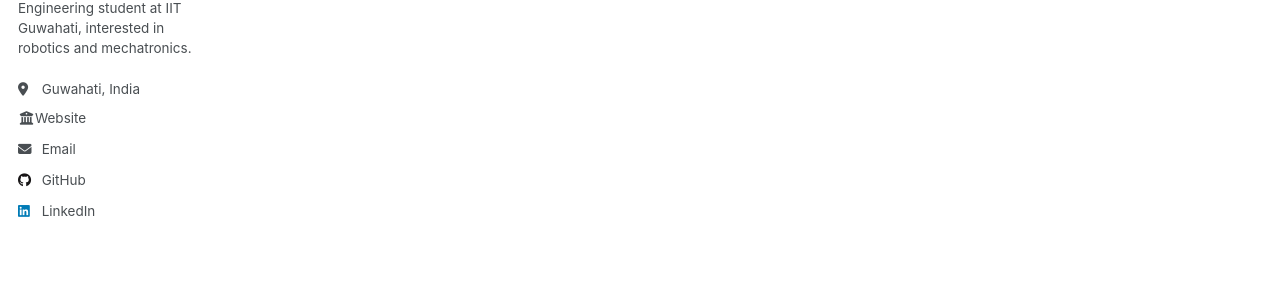
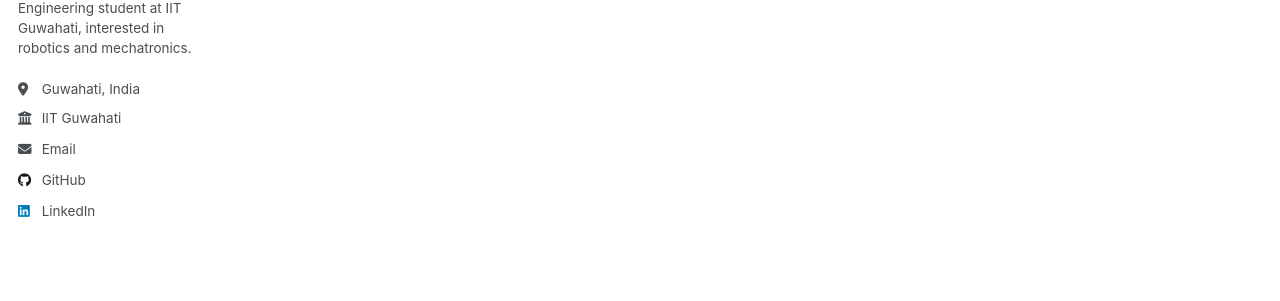
Before and after one commit to akaashss/akaashss.github.io, a Jekyll site: the page built from _pages/about.md, in a window 1280 px wide. Shown: the part 338-639 px from the top of the page. Built offline with Jekyll 4.4.1, drawn with Linux system fonts in a browser that asks for light colours; a script that is not in the unit is left out.

Commit message:
Update author-profile.html

```diff
--- a/_includes/author-profile.html
+++ b/_includes/author-profile.html
@@ -31,7 +31,7 @@
         <li class="author__desktop"><i class="fas fa-fw fa-building-columns icon-pad-right" aria-hidden="true"></i>{{ author.employer }}</li>
       {% endif %}  -->
       {% if author.uri %}
-        <li><a href="{{ author.uri }}"><i class="fas fa-fw fa-building-columns icon-pad-rightt" aria-hidden="true"></i>{{ site.data.ui-text[site.locale].website_label | default: "IIT Guwahati" }}</a></li>
+        <li><a href="{{ author.uri }}"><i class="fas fa-fw fa-building-columns icon-pad-right" aria-hidden="true"></i>IIT Guwahati</a></li>
       {% endif %}
       <!-- {% if author.uri %}
         <li><a href="{{ author.uri }}"><i class="fas fa-fw fa-link icon-pad-right" aria-hidden="true"></i>{{ site.data.ui-text[site.locale].website_label | default: "Website" }}</a></li>
```
